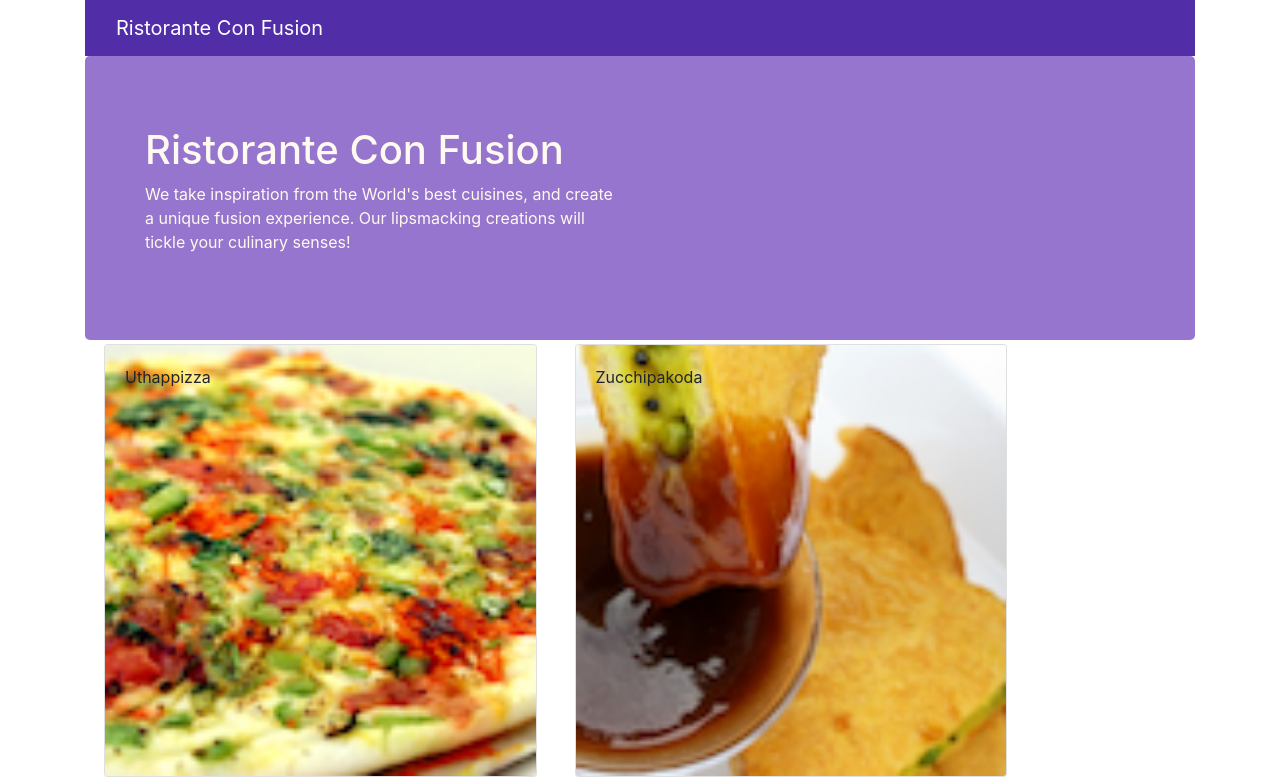
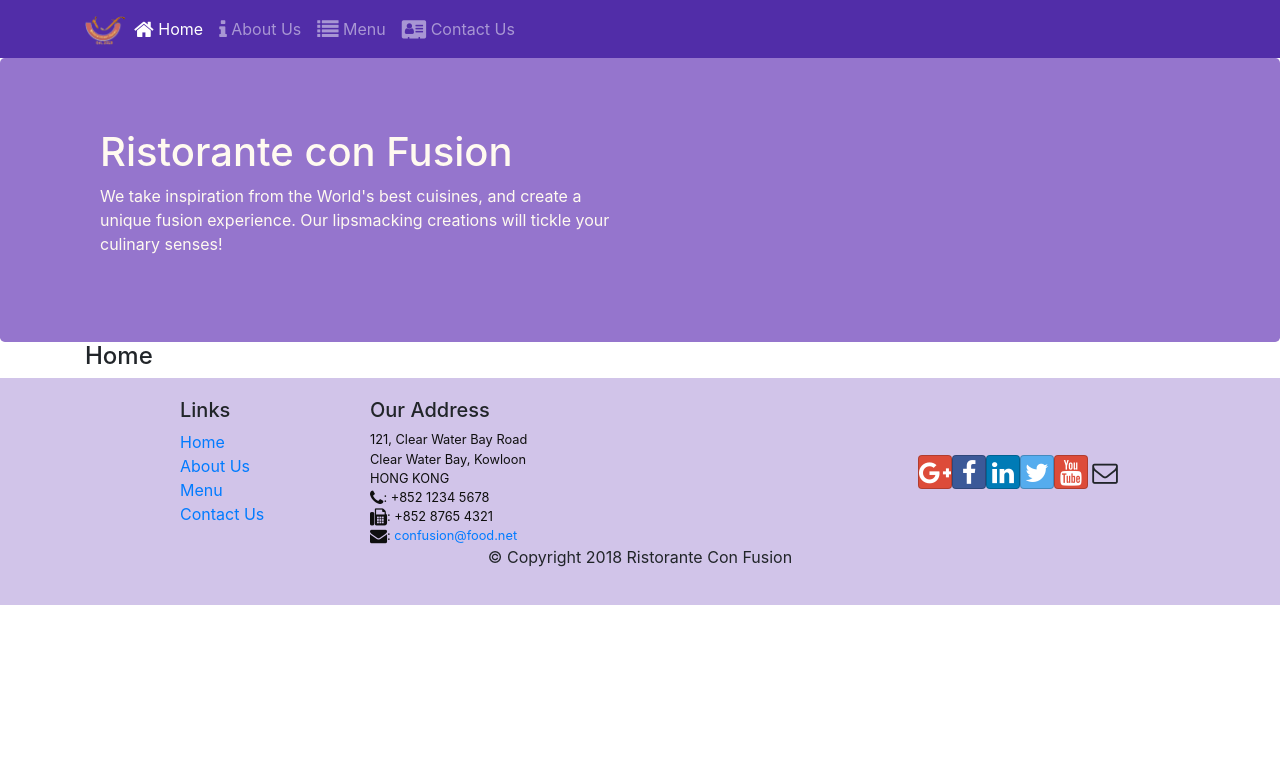
Before and after one commit to pateljay1397/Reactcoursera, a React (Create React App) app: page /home in a window 1280 px wide. Shown: the top 783 px of the page. Built offline with nearby package versions, Linux system fonts and the light colour scheme.

Commit message:
React Router

```diff
--- a/package.json
+++ b/package.json
@@ -12,6 +12,7 @@
     "react": "^16.13.1",
     "react-dom": "^16.13.1",
     "react-popper": "^2.2.3",
+    "react-router-dom": "^5.1.2",
     "react-scripts": "3.4.1",
     "reactstrap": "^8.4.1"
   },
--- a/src/App.js
+++ b/src/App.js
@@ -1,14 +1,16 @@
 import React, { Component } from 'react';
-import { Navbar, NavbarBrand } from 'reactstrap';
+import { BrowserRouter } from 'react-router-dom';
 import './App.css';
 import Main from './components/MainComponenet';
 
 class App extends Component {
   render() {
     return (
-      <div class="container">
-        <Main/>
+      <BrowserRouter>
+      <div className="App">
+        <Main />
       </div>
+    </BrowserRouter>
     );
   }
 }
--- a/src/components/FooterComponent.js
+++ b/src/components/FooterComponent.js
@@ -1,4 +1,5 @@
 import React from 'react';
+import { Link } from 'react-router-dom';
 
 function Footer(props){
     return(
@@ -8,10 +9,10 @@ function Footer(props){
                 <div className="col-4 offset-1 col-sm-2">
                     <h5>Links</h5>
                     <ul className="list-unstyled">
-                        <li><a href="#">Home</a></li>
-                        <li><a href="#">About</a></li>
-                        <li><a href="#">Menu</a></li>
-                        <li><a href="contactus.html">Contact</a></li>
+                    <li><Link to='/home'>Home</Link></li>
+                    <li><Link to='/aboutus'>About Us</Link></li>
+                    <li><Link to='/menu'>Menu</Link></li>
+                    <li><Link to='/contactus'>Contact Us</Link></li>
                     </ul>
                 </div>
                 <div className="col-7 col-sm-5">
--- a/src/components/HeaderComponent.js
+++ b/src/components/HeaderComponent.js
@@ -1,27 +1,60 @@
 import React, { Component } from 'react';
-import { Navbar, NavbarBrand, Jumbotron } from 'reactstrap';
+import { Nav, Navbar, NavbarBrand, NavbarToggler, Collapse, NavItem, Jumbotron } from 'reactstrap';
+import { NavLink } from 'react-router-dom';
 
 class Header extends Component {
+    constructor(props) {
+        super(props);
+
+        this.toggleNav = this.toggleNav.bind(this);
+        this.state = {
+          isNavOpen: false
+        };
+      }
+
+      toggleNav() {
+        this.setState({
+          isNavOpen: !this.state.isNavOpen
+        });
+      }
+
     render() {
-        return (
+        return(
             <React.Fragment>
-                <Navbar dark>
+            <div>
+                <Navbar dark expand="md">
                     <div className="container">
-                        <NavbarBrand href="/">Ristorante Con Fusion</NavbarBrand>
+                        <NavbarToggler onClick={this.toggleNav} />
+                        <NavbarBrand className="mr-auto" href="/"><img src='assets/images/logo.png' height="30" width="41" alt='Ristorante Con Fusion' /></NavbarBrand>
+                        <Collapse isOpen={this.state.isNavOpen} navbar>
+                            <Nav navbar>
+                            <NavItem>
+                                <NavLink className="nav-link"  to='/home'><span className="fa fa-home fa-lg"></span> Home</NavLink>
+                            </NavItem>
+                            <NavItem>
+                                <NavLink className="nav-link" to='/aboutus'><span className="fa fa-info fa-lg"></span> About Us</NavLink>
+                            </NavItem>
+                            <NavItem>
+                                <NavLink className="nav-link"  to='/menu'><span className="fa fa-list fa-lg"></span> Menu</NavLink>
+                            </NavItem>
+                            <NavItem>
+                                <NavLink className="nav-link" to='/contactus'><span className="fa fa-address-card fa-lg"></span> Contact Us</NavLink>
+                            </NavItem>
+                            </Nav>
+                        </Collapse>
                     </div>
                 </Navbar>
                 <Jumbotron>
                     <div className="container">
                         <div className="row row-header">
                             <div className="col-12 col-sm-6">
-                                <h1>Ristorante Con Fusion</h1>
-                                <p>We take inspiration from the World's best cuisines, and create a
-                                unique fusion experience. Our lipsmacking creations
-                                will tickle your culinary senses!</p>
+                                <h1>Ristorante con Fusion</h1>
+                                <p>We take inspiration from the World's best cuisines, and create a unique fusion experience. Our lipsmacking creations will tickle your culinary senses!</p>
                             </div>
                         </div>
                     </div>
                 </Jumbotron>
+            </div>
             </React.Fragment>
         );
     }
--- /dev/null
+++ b/src/components/HomeComponent.js
@@ -0,0 +1,11 @@
+import React from 'react';
+
+function Home(props) {
+    return(
+      <div className="container">
+        <h4>Home</h4>
+      </div>
+    );
+}
+
+export default Home;
--- a/src/components/MainComponenet.js
+++ b/src/components/MainComponenet.js
@@ -1,31 +1,36 @@
 import React, { Component } from 'react';
+import Home from './HomeComponent';
 import Menu from './MenuComponent';
 import Dishdetail from './DishdetailComponent';
 import Header from './HeaderComponent.js';
 import Footer from './FooterComponent';
-
 import { DISHES } from '../shared/dishes';
+import { Switch, Route, Redirect } from 'react-router-dom';
 
 class Main extends Component {
     constructor(props) {
         super(props);
         this.state = {
             dishes: DISHES,
-            selectedDish: null
         };
     }
-    onDishSelect(dishId) {
-        this.setState({ selectedDish: dishId });
-    }
     render() {
+
+        const HomePage = () => {
+            return(
+                <Home/>
+            );
+          }
         return (
             <div>
-                <Header/>
-                <Menu dishes={this.state.dishes}
-                    onClick={(dishId) => this.onDishSelect(dishId)}/>
-                <Dishdetail dish={this.state.dishes.filter((dish)=> dish.id === this.state.selectedDish)[0]}></Dishdetail>
-                <Footer/>
-                </div>
+                <Header />
+                <Switch>
+                    <Route path='/home' component={HomePage} />
+                    <Route exact path='/menu' component={() => <Menu dishes={this.state.dishes} />} />
+                    <Redirect to="/home" />
+                </Switch>
+                <Footer />
+            </div>
         );
     }
 }
--- a/src/components/MenuComponent.js
+++ b/src/components/MenuComponent.js
@@ -6,7 +6,7 @@ import {
 
 function RenderMenuItem({ dish, onClick }) {
     return (
-        <Card onClick={() => onClick(dish.id)}>
+        <Card onClick={() => this.props.onClick(dish.id)}>
             <CardImg width="100%" src={dish.image} alt={dish.name} />
             <CardImgOverlay>
                 <CardTitle>{dish.name}</CardTitle>
```
Also changed, not shown: 1 other file (tests, documents, lock files or other folders).
